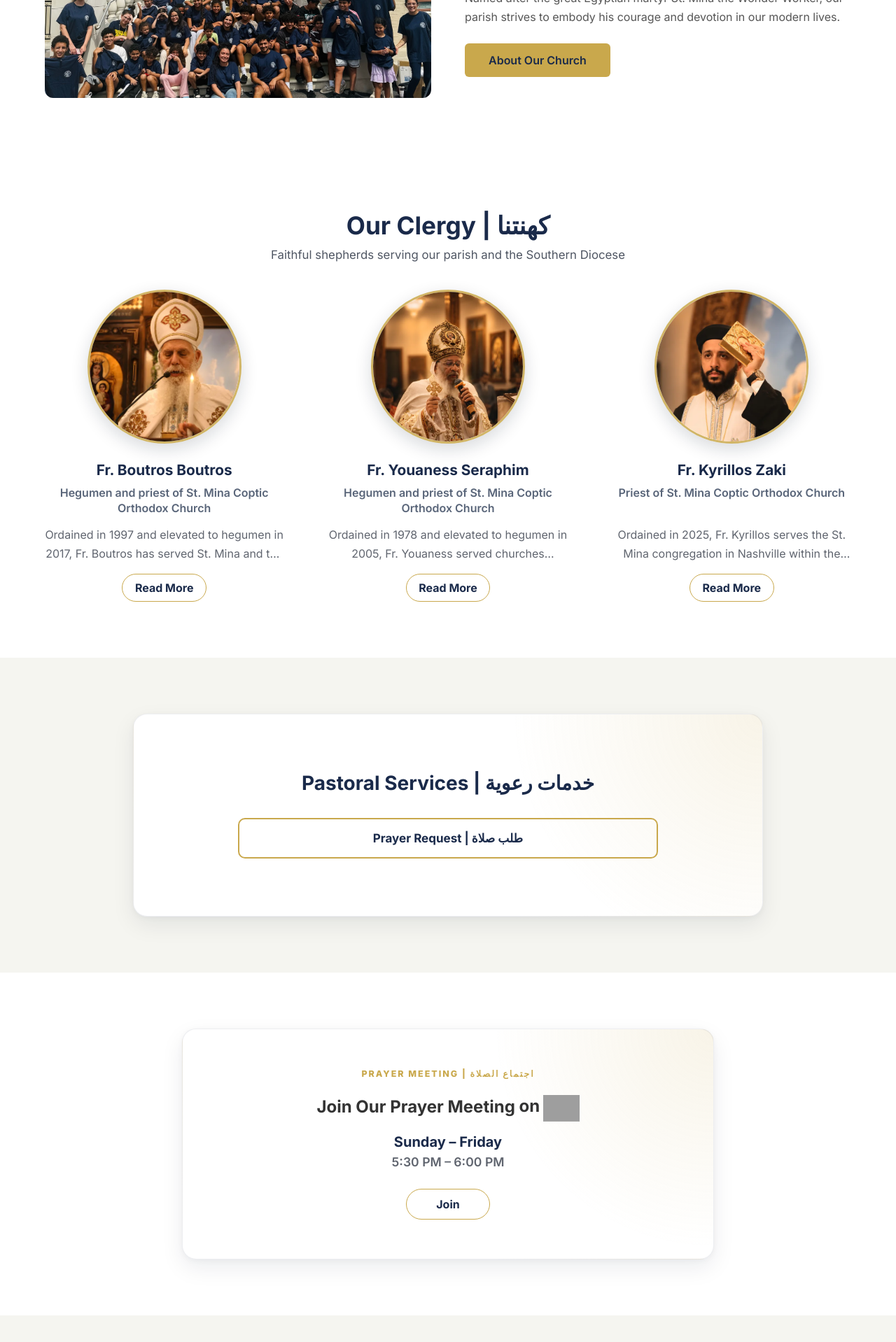
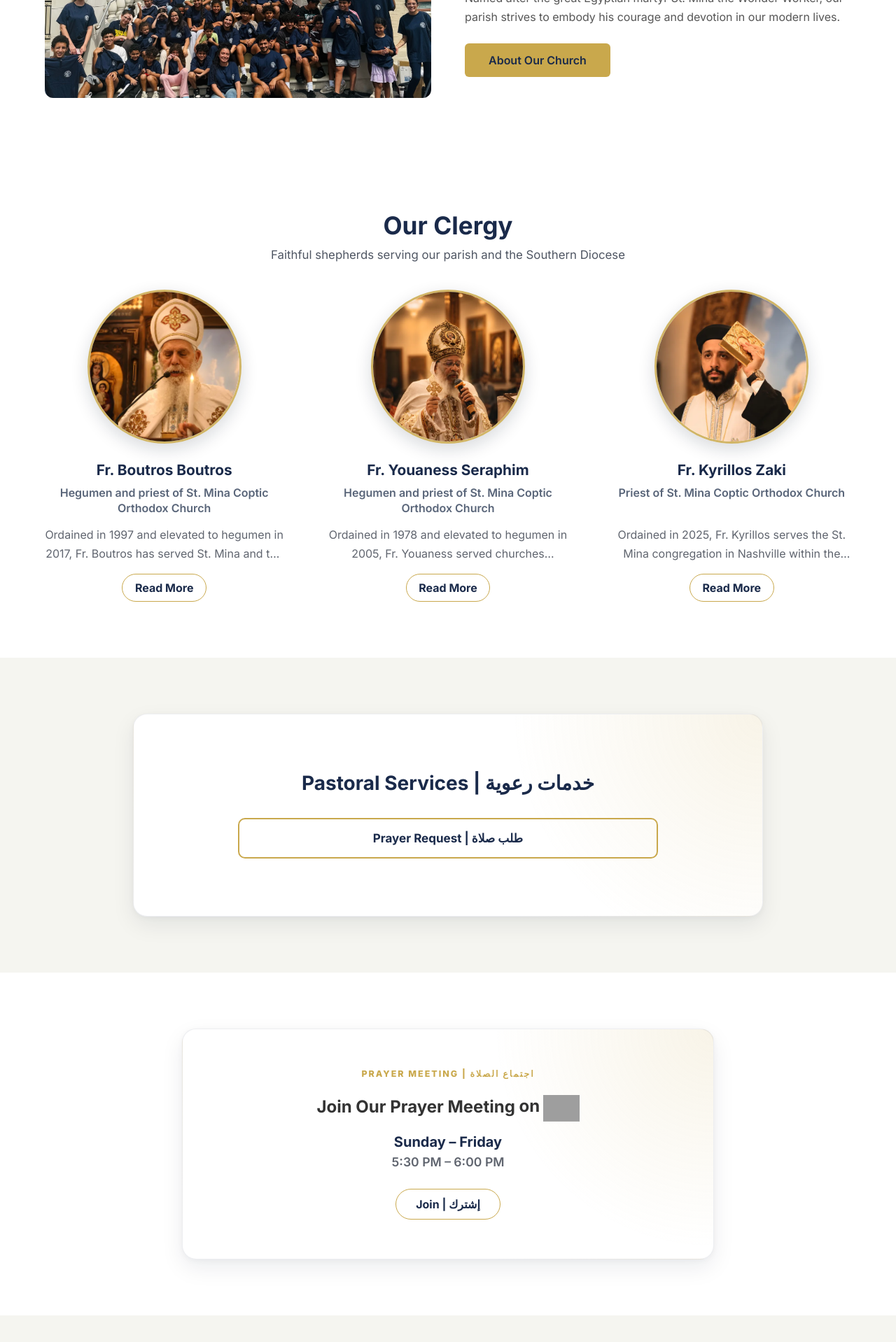
Before and after one commit to St-Mina/stminaUI, an Angular app: page / in a window 1280 px wide. Shown: the part 2928-4846 px from the top of the page at 70% size. Built offline with nearby package versions, Linux system fonts and the light colour scheme; no server answers; grey boxes are pictures that could not be loaded.

Commit message:
Update home.html

```diff
--- a/src/app/pages/home/home.html
+++ b/src/app/pages/home/home.html
@@ -275,7 +275,7 @@
 <!-- Clergy Section -->
 <section id="clergy" class="section clergy-section">
   <div class="container">
-    <h2 class="section-title">Our Clergy | كهنتنا</h2>
+    <h2 class="section-title">Our Clergy</h2>
     <p class="section-subtitle">Faithful shepherds serving our parish and the Southern Diocese</p>
     <div class="clergy-grid">
       @for (member of clergy; track member.name) {
@@ -388,7 +388,7 @@
         target="_blank"
         rel="noopener noreferrer"
       >
-        Join
+        Join | إشترك
       </a>
     </div>
   </div>
```
